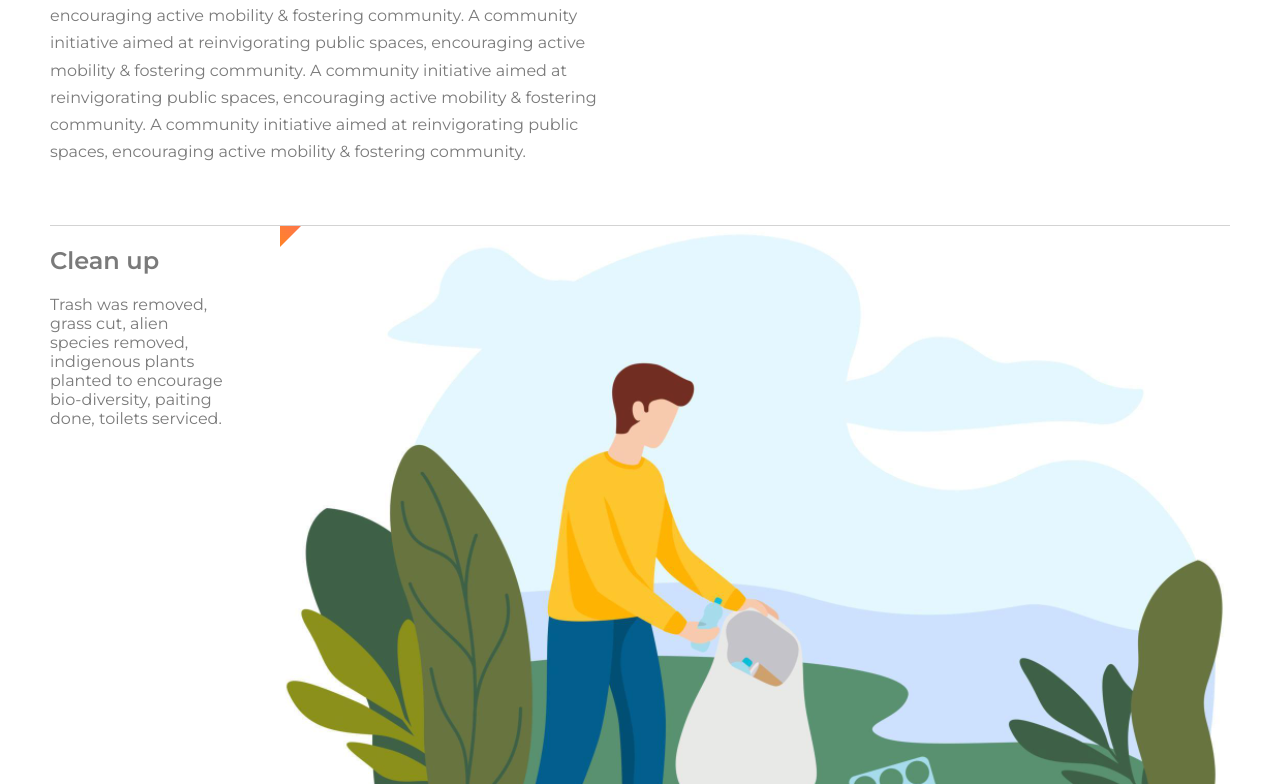
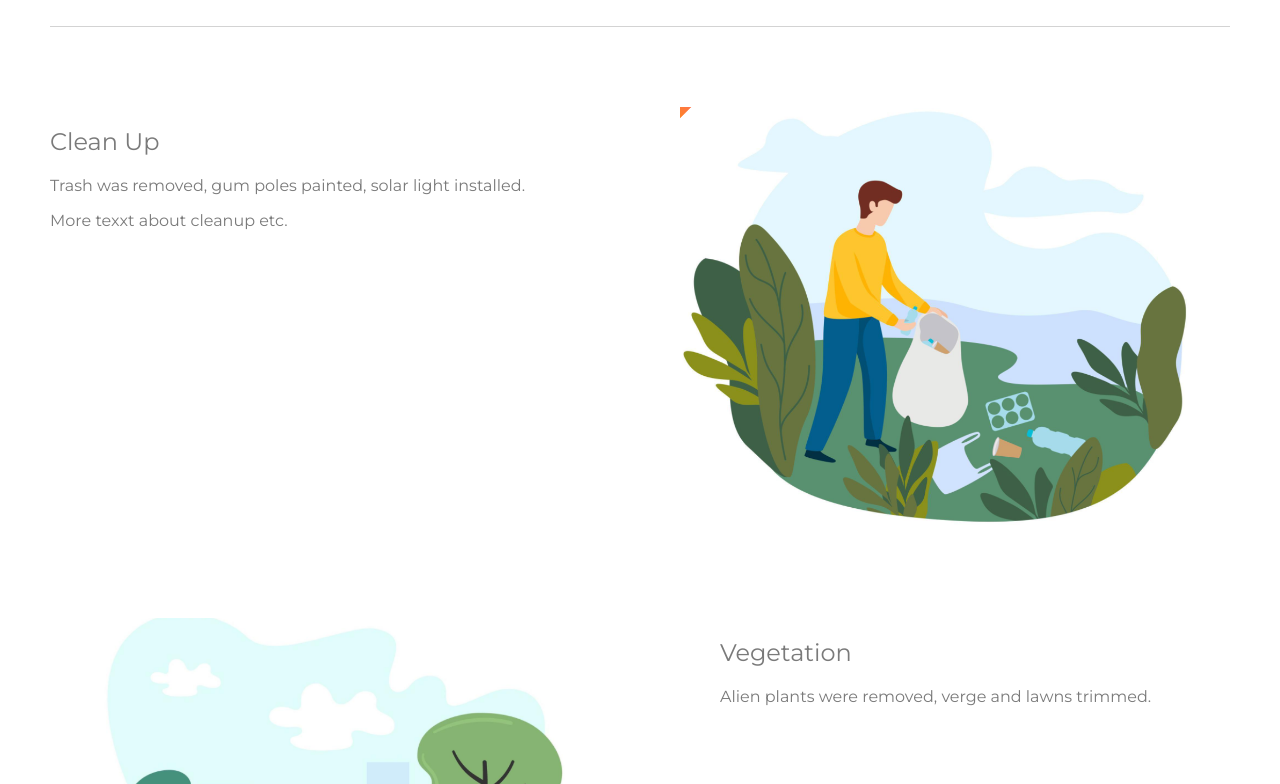
Before and after one commit to autumn8/parks-improvement-project, a React (Vite) app: page /projects in a window 1280 px wide. Shown: the part 876-1660 px from the top of the page. Built offline with nearby package versions, Linux system fonts and the light colour scheme.

Commit message:
feat: basic project info card

```diff
--- a/src/App.css
+++ b/src/App.css
@@ -122,16 +122,6 @@ body {
   padding-bottom: 30px;
 }
 
-.app__info-intro {
-  max-width: 550px;
-  line-height: 1.7;
-  margin: 30px 0;
-}
-
-.app__info-box {
-
-}
-
 @media screen and (max-width: 800px) {
   .app__h2{
       font-size: 1.7rem;
--- a/src/components/Header/Header.jsx
+++ b/src/components/Header/Header.jsx
@@ -17,6 +17,7 @@ import InboxIcon from '@mui/icons-material/MoveToInbox';
 import Divider from '@mui/material/Divider';
 import MailIcon from '@mui/icons-material/Mail';
 import { useNavigate } from "react-router-dom";
+
 
 
 function Header() {
--- /dev/null
+++ b/src/components/framework/InfoCard/InfoCard.css
@@ -0,0 +1,37 @@
+.info-card {
+    column-gap: 80px;
+    margin-top:80px;
+    flex-basis: 100%;
+}
+
+
+.info-card:nth-child(2) .info-card__img-col {
+   order: -1;
+}
+
+@media screen and (max-width: 650px) {
+    .info-card {
+        flex-direction: column;
+    }
+
+    .info-card .info-card__img-col  {
+        order: 0 !important;
+     }
+
+}
+
+.info-card__img-col {
+    margin: 0 40px;
+}
+
+.info-card__info-col, .info-card__img-col {
+    flex-basis: 50%;
+}
+
+.info-card__h1 {
+    font-weight: 400;
+}
+
+.info-card__img {
+    width: 100%;
+}
--- /dev/null
+++ b/src/components/framework/InfoCard/InfoCard.jsx
@@ -0,0 +1,17 @@
+import "./InfoCard.css";
+
+function InfoCard({headerText, descText, imgSrc, align}) {
+    return (
+        <div className="row info-card">
+            <div className="col info-card__info-col">
+                <h1 className="info-card__h1">{headerText}</h1>
+                <p>{descText}</p>
+            </div>
+            <div className="col info-card__img-col">
+                <img src={imgSrc} alt="" className="info-card__img"/>
+            </div>
+        </div>
+    )
+}
+
+export default InfoCard
--- a/src/views/Projects/Projects.jsx
+++ b/src/views/Projects/Projects.jsx
@@ -1,4 +1,6 @@
 import "./Projects.css";
+
+import InfoCard from "../../components/framework/InfoCard/InfoCard";
 
 function Projects() {
     return (
@@ -10,26 +12,28 @@ function Projects() {
                 <section className="app__info">
                     <h1 className="app__h1">Saratoga Park</h1>
                     <p className="app__info-intro">
-                    A community initiative aimed at reinvigorating public spaces, encouraging active mobility & fostering community.
-                    A community initiative aimed at reinvigorating public spaces, encouraging active mobility & fostering community.
-                    A community initiative aimed at reinvigorating public spaces, encouraging active mobility & fostering community.
-                    A community initiative aimed at reinvigorating public spaces, encouraging active mobility & fostering community.
+                    Saratoga Park is beautiful park sitting between La Lucia and glenashley beach with old forest trees.
                     </p>
 
                 </section>
                 <section>
-                    <div className="row info__box">
-                        <div className="col ">
-                        <h1>Clean up</h1>
-                        <p>Trash was removed, grass cut, alien species removed, indigenous plants planted to encourage bio-diversity,  paiting done, toilets serviced.
-                        </p>
-                        </div>
-                        <div className="col">
-                            <img src="/cleanup.png" alt="" className="src" />
-                        </div>
-                    </div>
-
-
+                <InfoCard
+                    headerText="Clean Up"
+                    descText={<>
+                    <p>Trash was removed, gum poles painted, solar light installed.</p>
+                    <p>More texxt about cleanup etc.</p>
+                    </>}
+                    imgSrc="/cleanup.png"
+                    align="right"
+                >
+                </InfoCard>
+                <InfoCard
+                    headerText="Vegetation"
+                    descText={<><p>Alien plants were removed, verge and lawns trimmed.</p></>}
+                    imgSrc="/communityPlant.png"
+                    align="left"
+                >
+                </InfoCard>
                 </section>
             </main>
         </div>
```
